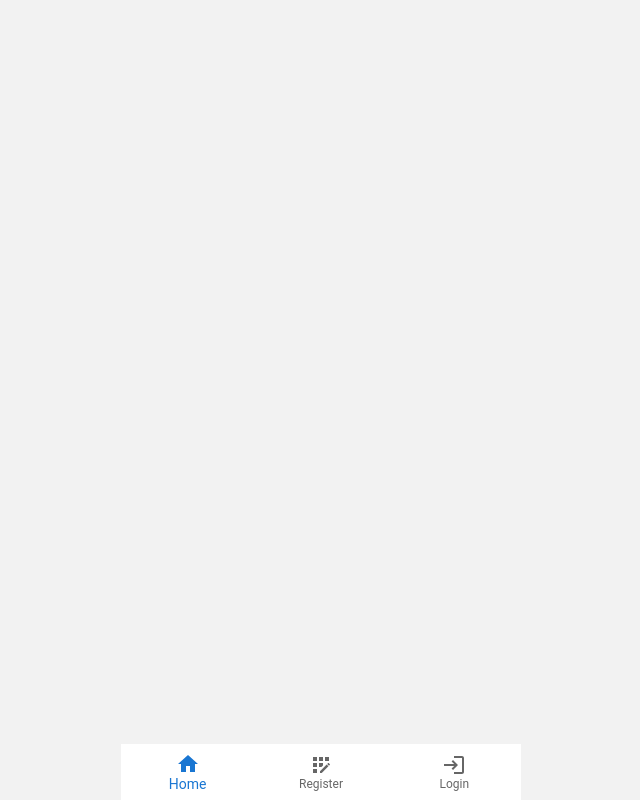
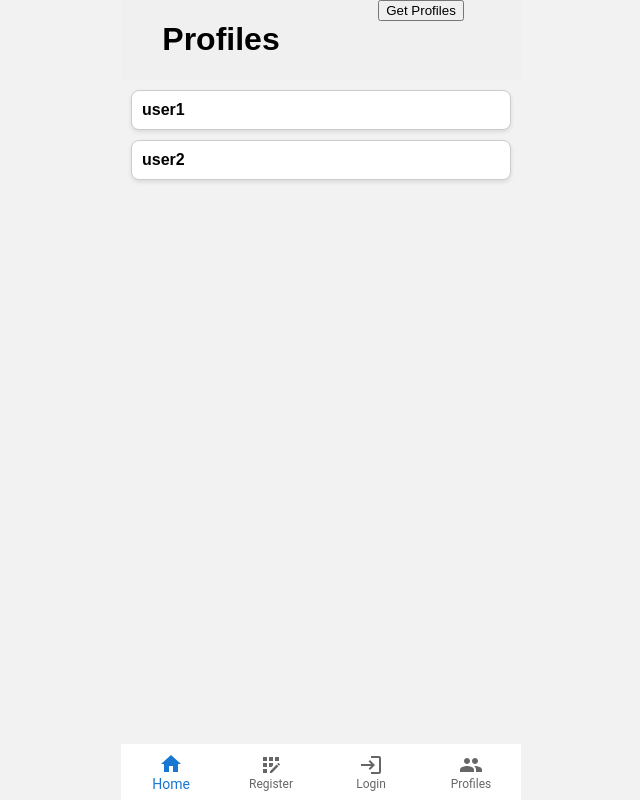
Before and after one commit to mceneli/microsurface, a React (Create React App) app: page /profiles in a window 1280 px wide. Before the commit this address had no page. Shown: the whole page, without its empty margins (319-959 px from the left). Built offline with nearby package versions, Linux system fonts and the light colour scheme.

Commit message:
Profil ve İzin verilen kullanıcı listesi eklendi.

```diff
--- a/src/App.js
+++ b/src/App.js
@@ -4,6 +4,7 @@ import Navbar from "./components/Navbar";
 import Register from "./pages/Register";
 import Login from "./pages/Login";
 import Home from "./pages/Home";
+import Profiles from "./pages/Profiles";
 
 
 const RegisterLogin = () => {
@@ -100,6 +101,7 @@ const RegisterLogin = () => {
           <Route path="/" element={<Home />} />
           <Route path="/register" element={<Register />} />
           <Route path="/login" element={<Login />} />
+          <Route path="/profiles" element={<Profiles />} />
         </Routes>
       </div>
       <Navbar />
--- a/src/components/Navbar.js
+++ b/src/components/Navbar.js
@@ -3,6 +3,7 @@ import { BottomNavigation, BottomNavigationAction } from '@mui/material';
 import { Home } from '@mui/icons-material';
 import AppRegistrationIcon from '@mui/icons-material/AppRegistration';
 import LoginIcon from '@mui/icons-material/Login';
+import PeopleIcon from '@mui/icons-material/People';
 import { Link } from 'react-router-dom';
 
 const Navbar = () => {
@@ -18,6 +19,7 @@ const Navbar = () => {
         <BottomNavigationAction className="navbar-component" label="Home" icon={<Home />} component={Link} to="/" />
         <BottomNavigationAction className="navbar-component" label="Register" icon={<AppRegistrationIcon />} component={Link} to="/register" />
         <BottomNavigationAction className="navbar-component" label="Login" icon={<LoginIcon />} component={Link} to="/login" />
+        <BottomNavigationAction className="navbar-component" label="Profiles" icon={<PeopleIcon />} component={Link} to="/profiles" />
       </BottomNavigation>
     </div>
   );
--- /dev/null
+++ b/src/components/Profile.js
@@ -0,0 +1,12 @@
+import React from 'react';
+
+const Profile = ({ username }) => {
+
+  return (
+    <div className="profile">
+        <span className="username">{username}</span>
+    </div>
+  );
+};
+
+export default Profile;
--- /dev/null
+++ b/src/components/ProfileFeed.js
@@ -0,0 +1,19 @@
+import React, { useState } from 'react';
+import Profile from './Profile';
+
+const ProfileFeed = ({ profiles }) => {
+  const [initialProfiles, setProfiles] = useState(profiles || []);
+
+  return (
+    <div className="profile-feed">
+      {profiles.map((profile, index) => (
+        <Profile
+          key={index}
+          username={profile.username}
+        />
+      ))}
+    </div>
+  );
+};
+
+export default ProfileFeed;
--- a/src/components/TweetForm.js
+++ b/src/components/TweetForm.js
@@ -71,15 +71,15 @@ const TweetForm = () => {
       required
     ></textarea>
 
-    {selectedImage || 1 ? (
-      <div><div>
-        <img src={selectedImage} alt="Seçilen Resim" style={{ maxWidth: '100%' }} />
+    {selectedImage ? (
+      <div>
+        <img src={selectedImage} alt="Seçilen Resim" style={{ maxWidth: '100%', maxHeight: '400px' }} />
       </div>
+
+    ):(
       <label htmlFor="image">Resim Ekle:
         <input type="file" id="image" accept="image/*" onChange={handleImageChange} />
-      </label></div>
-    ):(
-      <label>asd</label>
+      </label>
     )}
 
     <button type="button" className="send-button" onClick={sendTweet}>
--- a/src/pages/Home.js
+++ b/src/pages/Home.js
@@ -5,21 +5,10 @@ import TweetForm from '../components/TweetForm';
 
 const initialRows = [
   { username: 'user1', content: 'Tweet content 1', timestamp: '10 minutes ago' },
+  { username: 'user1', content: 'Tweet content 2', timestamp: '20 minutes ago' },
   { username: 'user2', content: 'Tweet content 2', timestamp: '20 minutes ago' },
   { username: 'user2', content: 'Tweet content 2', timestamp: '20 minutes ago' },
   { username: 'user2', content: 'Tweet content 2', timestamp: '20 minutes ago' },
-  { username: 'user2', content: 'Tweet content 2', timestamp: '20 minutes ago' },
-  { username: 'user2', content: 'Tweet content 2', timestamp: '20 minutes ago' },
-  { username: 'user2', content: 'Tweet content 2', timestamp: '20 minutes ago' },
-  { username: 'user2', content: 'Tweet content 2', timestamp: '20 minutes ago' },
-  { username: 'user2', content: 'Tweet content 2', timestamp: '20 minutes ago' },
-  { username: 'user2', content: 'Tweet content 2', timestamp: '20 minutes ago' },
-  { username: 'user2', content: 'Tweet content 2', timestamp: '20 minutes ago' },
-  { username: 'user2', content: 'Tweet content 2', timestamp: '20 minutes ago' },
-  { username: 'user2', content: 'Tweet content 2', timestamp: '20 minutes ago' },
-  { username: 'user2', content: 'Tweet content 2', timestamp: '20 minutes ago' },
-  { username: 'user2', content: 'Tweet content 2', timestamp: '20 minutes ago' },
-  { username: 'user2', content: 'Tweet content 2', timestamp: '19 minutes ago' },
   // ... daha fazla tweet nesnesi ...
 ];
 
@@ -64,7 +53,8 @@ const Home = () => {
       fetch(process.env.REACT_APP_API_ENDPOINT+"/api/Tweets", {
         method: 'GET',
         headers: {
-          'Content-Type': 'application/json'
+          'Content-Type': 'application/json',
+          Authorization: 'Bearer ' + localStorage.getItem('token')
         }
       })
         .then(response => {
--- /dev/null
+++ b/src/pages/Profiles.js
@@ -0,0 +1,72 @@
+import React, { useState } from 'react';
+import '../styles.css';
+import ProfileFeed from '../components/ProfileFeed';
+
+const initialProfiles = [
+    { username: 'user1', },
+    { username: 'user2', },
+    // ... daha fazla profile nesnesi ...
+];
+
+const Profiles = () => {
+    const [profiles, setProfiles] = useState(initialProfiles);
+
+    const bindData = async () => {
+
+        const profiles = await getUsers();
+
+        const updatedProfiles = profiles.map((profile) => {
+          return {
+            ...profile,
+            username: `${profile.username}`,
+          };
+        });
+        setProfiles(updatedProfiles);
+      };
+
+    const getUsers = () => {
+        return new Promise((resolve, reject) => {
+
+          fetch(process.env.REACT_APP_API_ENDPOINT+"/api/Users", {
+            method: 'GET',
+            headers: {
+              'Content-Type': 'application/json'
+            }
+          })
+            .then(response => {
+              if (response.ok) {
+                return response.json();
+              } else {
+                throw new Error('Error while getting users');
+              }
+            })
+            .then(responseData => {
+              console.log(responseData);
+              resolve(responseData);
+            })
+            .catch(error => {
+              reject(error);
+            });
+        });
+      };
+
+    return (
+    <div>
+      <center>
+        <div className="page-header">
+          <div className="header-column"><h1>Profiles</h1></div>
+          <div className="header-column"><button onClick={bindData} >Get Profiles</button>
+                                         </div>
+        </div>
+      </center>
+
+      <div>
+        <ProfileFeed profiles={profiles} />
+      </div>
+
+
+    </div>
+  );
+};
+
+export default Profiles;
--- a/src/styles.css
+++ b/src/styles.css
@@ -111,6 +111,11 @@ li a {
   /*border: 1px solid #040404;*/
 }
 
+.page-header {
+  height: 10%;
+  /*border: 1px solid #21ad31;*/
+}
+
 .tweet-feed {
   /*display: flex;*/
   flex-direction: column;
@@ -122,11 +127,6 @@ li a {
   position: fixed;
   /*border: 1px solid #21a4ad;*/
   margin-top:0%;
-}
-
-.page-header {
-  height: 10%;
-  /*border: 1px solid #21ad31;*/
 }
 
 .tweet-feed::-webkit-scrollbar {
@@ -228,3 +228,37 @@ button.send-button:hover {
   background-color: #45a049;
 }
 /* /submit form */
+
+/* profiles */
+
+.profile-feed {
+  /*display: flex;*/
+  flex-direction: column;
+  align-items: center;
+  height: 82%; /* Max height for the tweet feed container */
+  overflow-y: scroll; /* Add vertical scroll */
+  width:96vw;
+  max-width: 400px;
+  position: fixed;
+  /*border: 1px solid #21a4ad;*/
+  margin-top:0%;
+}
+
+.profile-feed::-webkit-scrollbar {
+  width: 0.1em; /* Width of the scrollbar */
+}
+
+.profile-feed::-webkit-scrollbar-thumb {
+  background-color: transparent; /* Make the thumb (draggable part) transparent */
+}
+
+.profile {
+  border: 1px solid #ccc;
+  border-radius: 8px;
+  padding: 10px;
+  margin: 10px;
+  background-color: white;
+  box-shadow: 0px 2px 4px rgba(0, 0, 0, 0.1);
+}
+
+/* /profiles */
```
